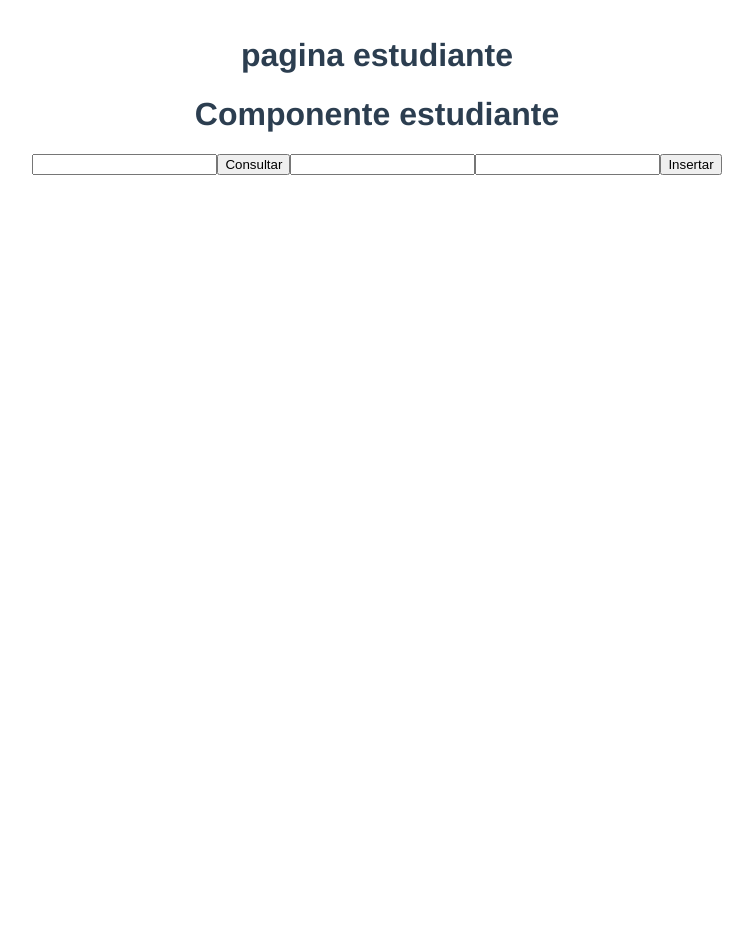
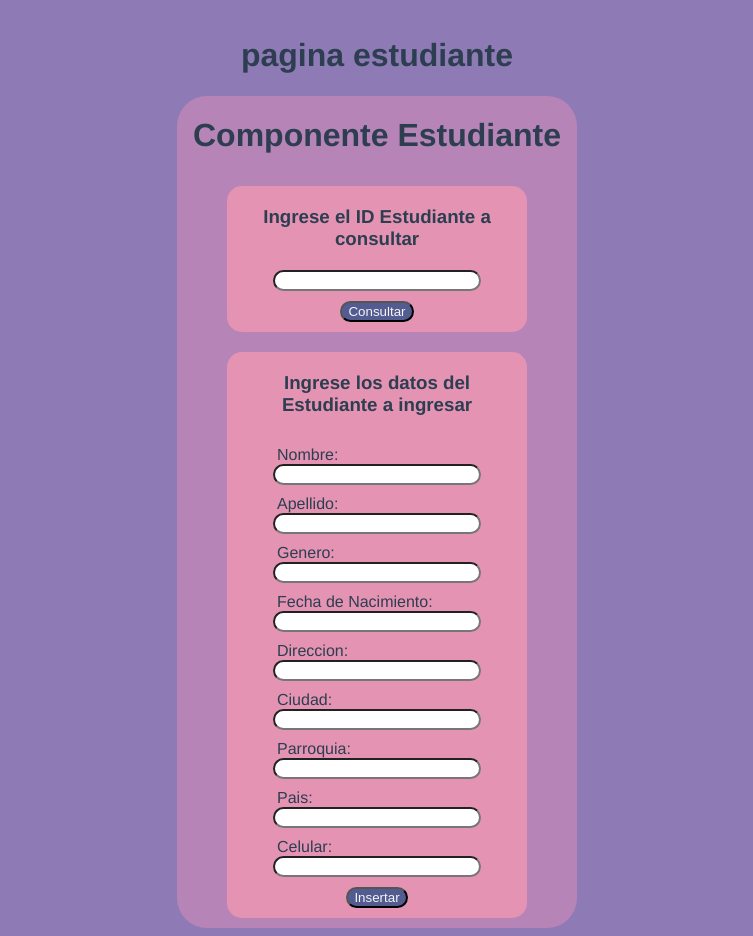
Before and after one commit to B1ueFeet/pw_web_u3_p5_sc, a Vue app: page / in a window 1280 px wide. Shown: the part 248-1184 px from the top of the page, without its empty margins (263-1016 px from the left). Before the commit the page ends 800 px from the top, so only its background shows below. Built offline with nearby package versions, Linux system fonts and the light colour scheme.

Commit message:
TAREA 12

```diff
--- a/src/components/Estudiante.vue
+++ b/src/components/Estudiante.vue
@@ -1,10 +1,37 @@
 <template>
-  <h1>Componente estudiante</h1>
-  <input type="text" v-model="id" />
-  <button @click="consultarPorId">Consultar</button>
-  <input type="text" v-model="name" />
-    <input type="text" v-model="lastname" />
-  <button @click="insertar">Insertar</button>
+ <div class="contenedor">
+    <h1>Componente Estudiante</h1>
+
+    <div class="consulta">
+      <h3 for="">Ingrese el ID Estudiante a consultar</h3>
+      <input v-model="id" type="text" />
+      <button @click="consultarPorId">Consultar</button>
+    </div>
+
+    <div class="insertar">
+      <h3 for="">Ingrese los datos del Estudiante a ingresar</h3>
+      <label for="">Nombre:</label>
+      <input v-model="name" type="text" />
+      <label for="">Apellido:</label>
+      <input v-model="lastname" type="text" />
+      <label for="">Genero:</label>
+      <input v-model="genero" type="text" />
+      <label for="">Fecha de Nacimiento:</label>
+      <input v-model="fechaNacimiento" type="text" />
+      <label for="">Direccion:</label>
+      <input v-model="direccion" type="text" />
+      <label for="">Ciudad:</label>
+      <input v-model="ciudad" type="text" />
+      <label for="">Parroquia:</label>
+      <input v-model="parroquia" type="text" />
+      <label for="">Pais:</label>
+      <input v-model="pais" type="text" />
+      <label for="">Celular:</label>
+      <input v-model="celular" type="text" />
+
+      <button @click="insertar">Insertar</button>
+    </div>
+  </div>
 </template>
 
 <script>
@@ -15,6 +42,14 @@ export default {
             id : null,
             name: null,
             lastname : null,
+            genero: null,
+            direccion: null,
+            ciudad: null,
+            parroquia:null,
+            pais: null,
+            celular: null,
+            fechaNacimiento: null,
+
         }
     },
     methods:{
@@ -23,18 +58,26 @@ export default {
             console.log('desde componente\n')
             console.log(data.nombre);
             this.name = data.nombre;
+            this.lastname =data.apellido;
+            this.fechaNacimiento = data.fechaNacimiento;
+            this.genero = data.genero;
+            this.direccion = data.direccion;
+            this.ciudad = data.ciudad;
+            this.pais = data.pais;
+            this.parroquia = data.parroquia;
+            this.celular = data.celular;
         },
         async  insertar (){
             const estBody ={
                 nombre: this.name,
                 apellido: this.lastname,
-                genero: "F",
-                fechaNacimiento: "1998-02-02T00:00:00",
-                direccion: "Quito Sur",
-                ciudad: "Quito",
-                parroquia: "Pichincha",
-                pais: "Ecuador",
-                celular: "0960719338",
+                genero: this.genero,
+                fechaNacimiento: this.fechaNacimiento,
+                direccion:this.direccion,
+                ciudad:this.ciudad,
+                parroquia: this.parroquia,
+                pais: this.pais,
+                celular: this.celular,
             }
             await insertarFacade(estBody)
         }
@@ -43,4 +86,61 @@ export default {
 </script>
 
 <style>
+.contenedor {
+  display: flex;
+  justify-content: center;
+  align-items: center;
+  flex-direction: column;
+  width: 400px;
+  border-radius: 30px;
+  margin: 0 auto;
+  background-color: #B784B7;
+}
+
+.consulta {
+  display: flex;
+  justify-content: center;
+  align-items: center;
+  flex-direction: column;
+  width: 300px;
+  margin: 10px auto;
+  border-radius: 15px;
+  background-color: #E493B3;
+}
+
+.insertar {
+  display: flex;
+  justify-content: center;
+  align-items: center;
+  flex-direction: column;
+  width: 300px;
+  margin: 10px auto;
+  border-radius: 15px;
+  background-color: #E493B3;
+}
+
+button {
+  margin: 10px;
+  background-color:#535C91;
+  border-radius: 15px;
+  color: whitesmoke;
+
+}
+button:hover{
+    background: #8E7AB5;
+}
+
+label{
+    text-align: left;
+    width: 200px;
+    margin-top: 10px;
+}
+input{
+    width: 200px;
+    border-radius: 15px;
+}
+
+h3{
+  margin:  20px;
+}
 </style>
--- a/src/pages/EstudiantePagina.vue
+++ b/src/pages/EstudiantePagina.vue
@@ -14,4 +14,8 @@ export default {
 
 <style>
 
+body{
+  background: #8E7AB5;
+}
+
 </style>
```
